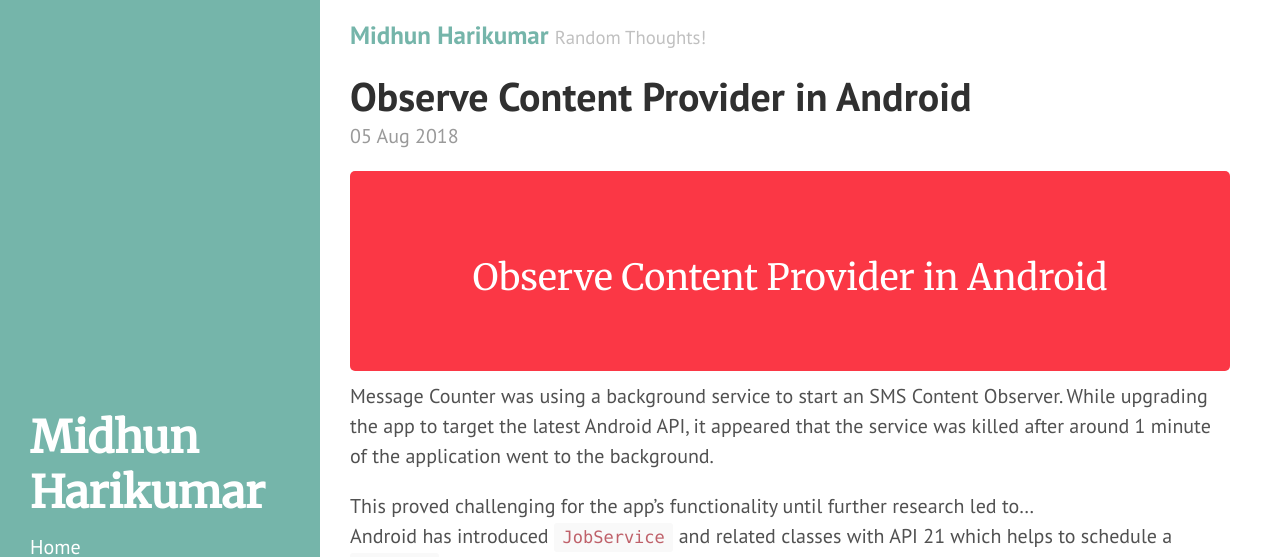
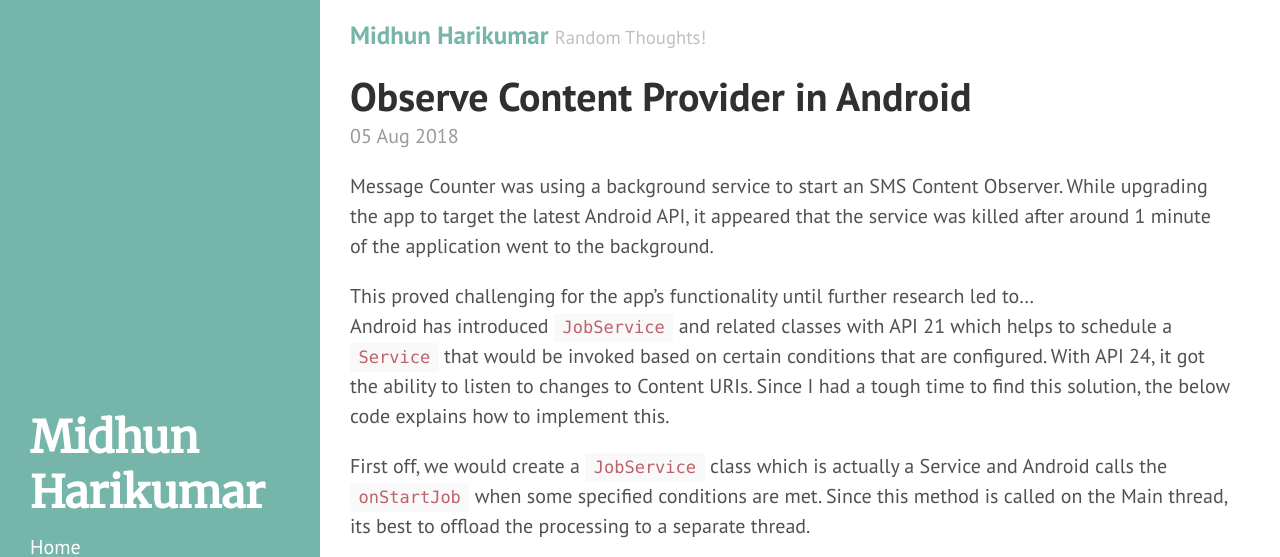
Before and after one commit to midhunhk/midhunhk.github.io, a Jekyll site: the page built from _posts/2018-08-05-content-observer-service.md, in a window 1280 px wide and 900 px high, cut to the strip 0-557 px from the top of the window. Built offline with Jekyll 4.4.1, drawn with Linux system fonts in a browser that asks for light colours.

Commit message:
Update 2018-08-05-content-observer-service.md

```diff
--- a/_posts/2018-08-05-content-observer-service.md
+++ b/_posts/2018-08-05-content-observer-service.md
@@ -4,10 +4,6 @@
 category: Dev
 tags: [java, development, kotlin]
 ---
-<div class="custom-post-header rocket-red">
-<div class="custom-post-title">Observe Content Provider in Android</div>
-</div>
-
 Message Counter was using a background service to start an SMS Content Observer. While upgrading the app to target
 the latest Android API, it appeared that the service was killed after around 1 minute of the application went to the background.
 
```
